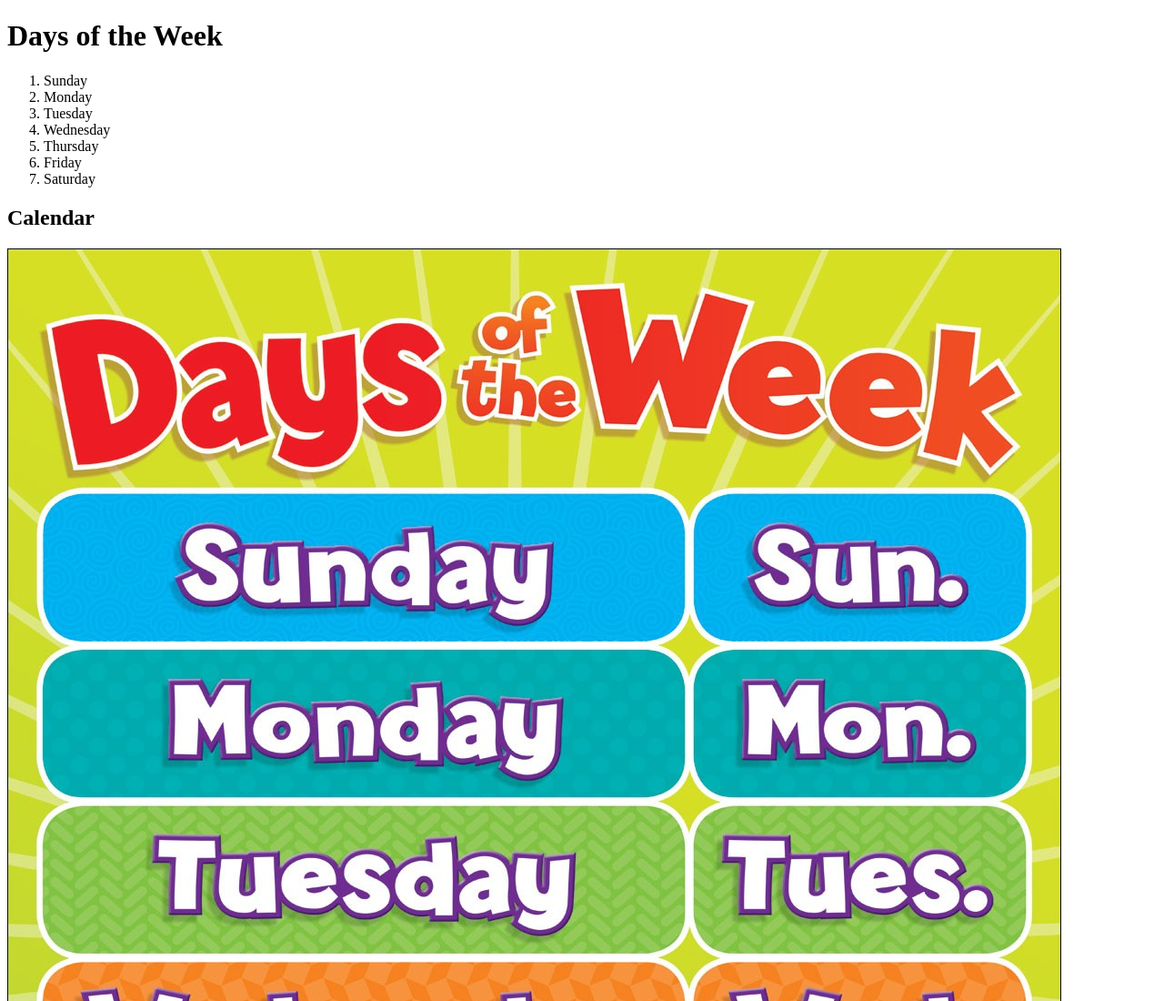
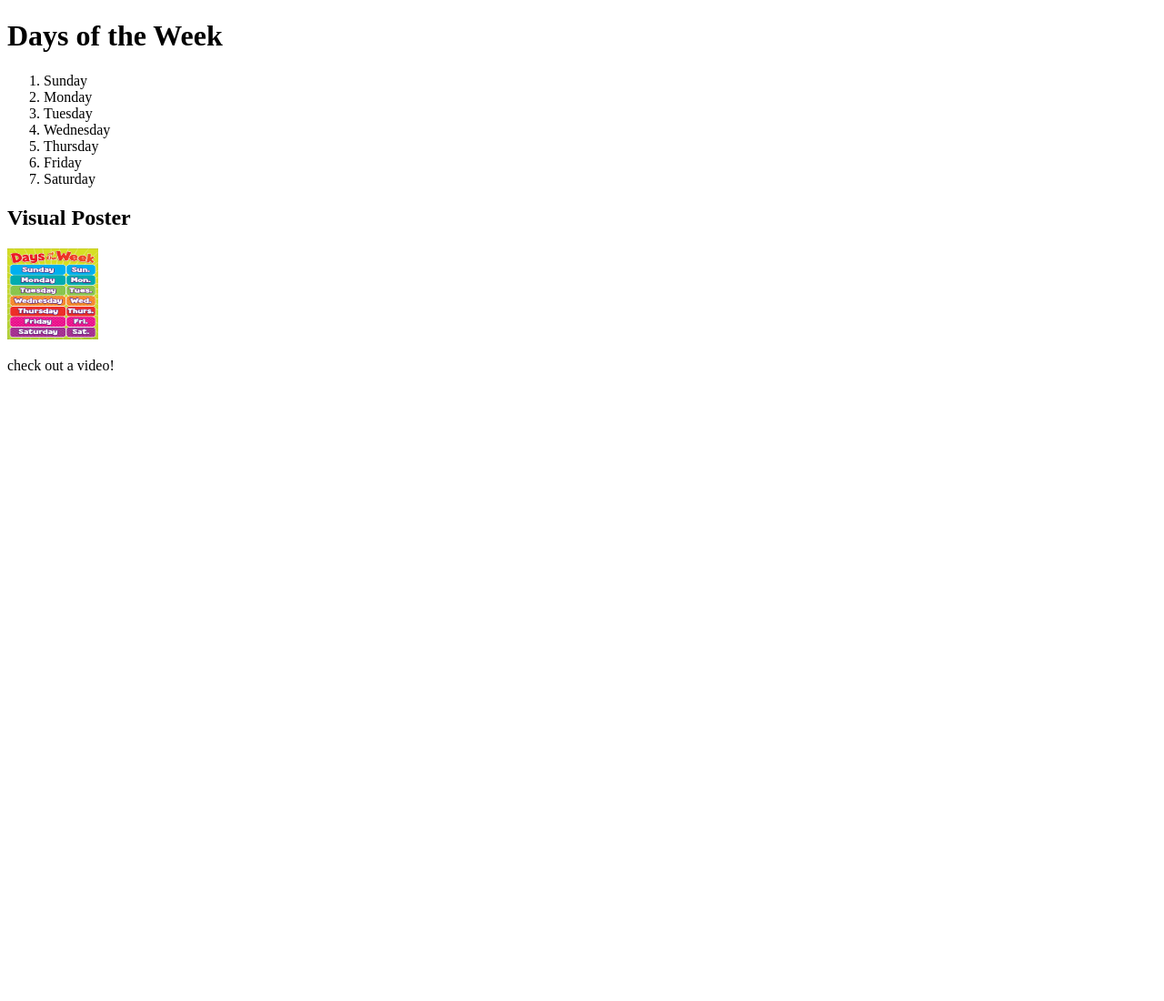
Before and after one commit to maliklau/MI-449-SS17-741-html-atom-and-basic-elements-JmL5o8, a plain HTML site: page index.html in a window 1280 px wide. Shown: the top 1100 px of the page at 91% size. After the commit the page ends 800 px from the top, so only its background shows below. Drawn offline with Linux system fonts and the light colour scheme.

Commit message:
size of img

```diff
--- a/index.html
+++ b/index.html
@@ -2,10 +2,7 @@
 <html class="no-js" lang="en">
   <head>
     <meta charset="utf-8">
-          <meta http-equiv="x-ua-compatible" content="ie=edge">
-          <title>Knock Knock</title>
-          <meta name="description" content="">
-          <meta name="viewport" content="width=device-width, initial-scale=1">
+    <title>Days of the week</title>
   </head>
   <body>
       <h1>Days of the Week</h1>
@@ -18,8 +15,8 @@
         <li>Friday</li>
         <li>Saturday</li>
       </ol>
-      <h2>Calendar</h2>
-      <a href="https://www.google.com/search?q=calendar+img&espv=2&biw=1280&bih=726&tbm=isch&tbo=u&source=univ&sa=X&ved=0ahUKEwiJ1_v85bjRAhUH2oMKHc6rD3cQsAQIGQ#tbm=isch&q=days+of+the+week+img&imgrc=Q1c-yBLonRPzZM%3A"><img src="days-of-the-week.jpg" alt="days"></img></a>
-      <a href="https://www.youtube.com/watch?v=3tx0rvuXIRg"></a>
+      <h2>Visual Poster</h2>
+      <a href="https://www.google.com/search?q=calendar+img&espv=2&biw=1280&bih=726&tbm=isch&tbo=u&source=univ&sa=X&ved=0ahUKEwiJ1_v85bjRAhUH2oMKHc6rD3cQsAQIGQ#tbm=isch&q=days+of+the+week+img&imgrc=Q1c-yBLonRPzZM%3A"><img src="days-of-the-week.jpg" alt="days" height=100 width=100></img></a>
+      <p>check out a video!<a href="https://www.youtube.com/watch?v=3tx0rvuXIRg"></a></p>
   </body>
 </html>
```
